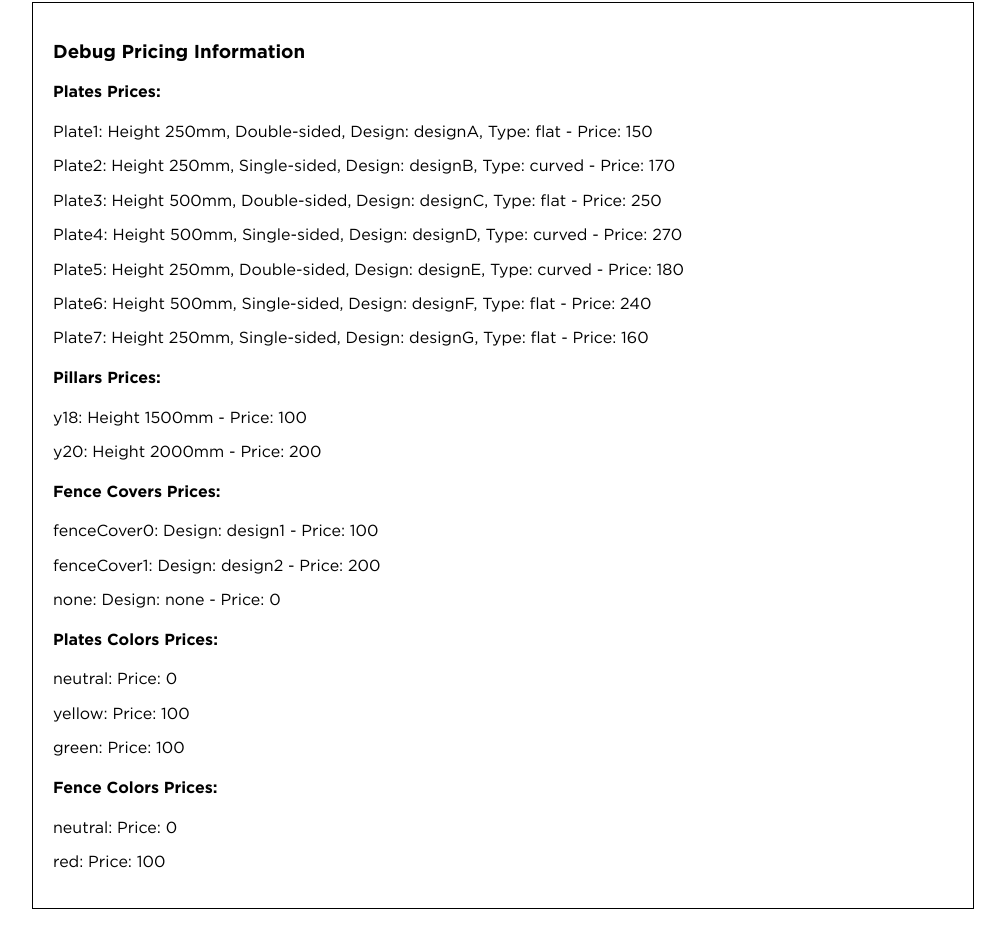
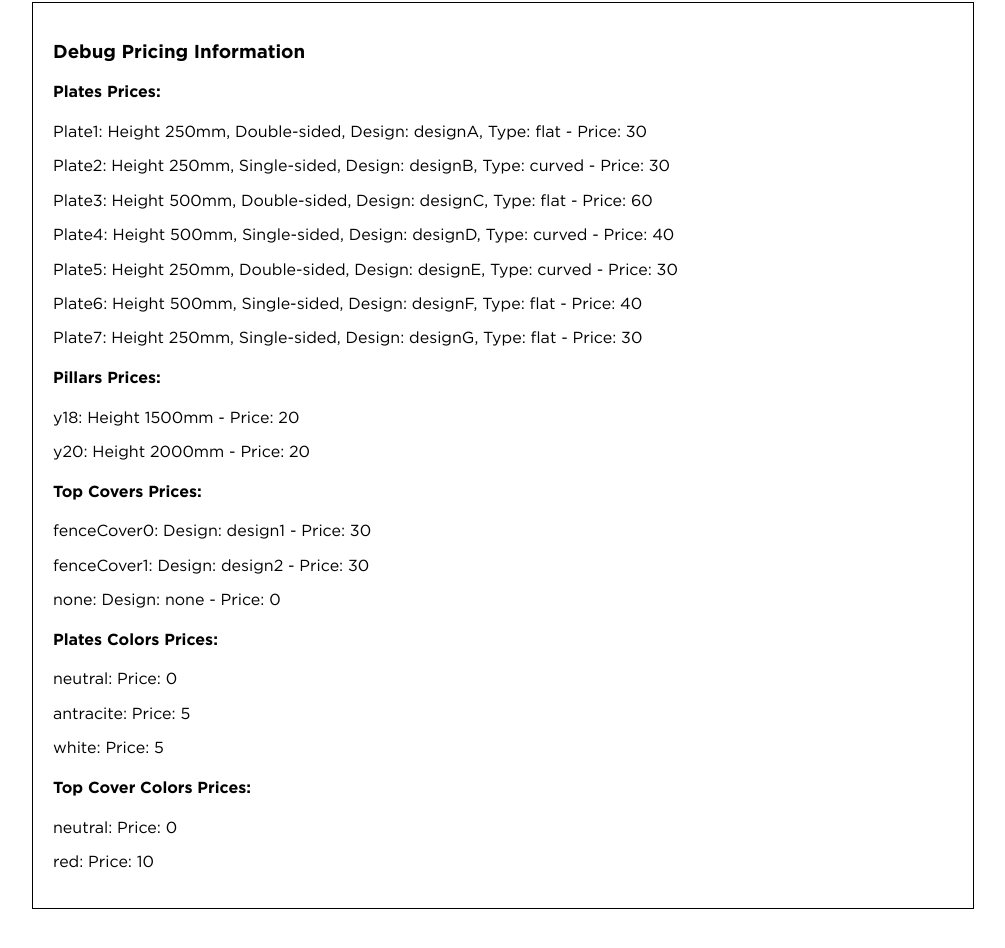
Before and after one commit to derogit/euro_calc, a plain HTML site: page index.html in a window 1280 px wide. Shown: the part 524-1472 px from the top of the page, without its empty margins (137-1142 px from the left). Drawn offline with nearby package versions, Linux system fonts and the light colour scheme.

Commit message:
change price

```diff
--- a/calc.js
+++ b/calc.js
@@ -32,35 +32,35 @@ let maxHeight = 2000;
 // ];
 
 const plates = [
-  { name: "Plate1", height: 250, isDoubleSided: true, design: "designA", image: "1", type: "flat", price: 150 },
-  { name: "Plate2", height: 250, isDoubleSided: false, design: "designB", image: "2", type: "curved", price: 170 },
-  { name: "Plate3", height: 500, isDoubleSided: true, design: "designC", image: "3", type: "flat", price: 250 },
-  { name: "Plate4", height: 500, isDoubleSided: false, design: "designD", image: "5", type: "curved", price: 270 },
-  { name: "Plate5", height: 250, isDoubleSided: true, design: "designE", image: "4", type: "curved", price: 180 },
-  { name: "Plate6", height: 500, isDoubleSided: false, design: "designF", image: "6", type: "flat", price: 240 },
-  { name: "Plate7", height: 250, isDoubleSided: false, design: "designG", image: "7", type: "flat", price: 160 },
+  { name: "Plate1", height: 250, isDoubleSided: true, design: "designA", image: "1", type: "flat", price: 30 },
+  { name: "Plate2", height: 250, isDoubleSided: false, design: "designB", image: "2", type: "curved", price: 30 },
+  { name: "Plate3", height: 500, isDoubleSided: true, design: "designC", image: "3", type: "flat", price: 60 },
+  { name: "Plate4", height: 500, isDoubleSided: false, design: "designD", image: "5", type: "curved", price: 40 },
+  { name: "Plate5", height: 250, isDoubleSided: true, design: "designE", image: "4", type: "curved", price: 30 },
+  { name: "Plate6", height: 500, isDoubleSided: false, design: "designF", image: "6", type: "flat", price: 40 },
+  { name: "Plate7", height: 250, isDoubleSided: false, design: "designG", image: "7", type: "flat", price: 30 },
 ];
 
 const pillars = [
-  { name: "y18", height: 1500, price: 100 },
-  { name: "y20", height: 2000, price: 200 },
+  { name: "y18", height: 1500, price: 20 },
+  { name: "y20", height: 2000, price: 20 },
 ];
 
 const fenceCovers = [
-  { name: "fenceCover0", design: "design1", img: "img/cover/1.jpg", price: 100 },
-  { name: "fenceCover1", design: "design2", img: "img/cover/2.jpg", price: 200 },
+  { name: "fenceCover0", design: "design1", img: "img/cover/1.jpg", price: 30 },
+  { name: "fenceCover1", design: "design2", img: "img/cover/2.jpg", price: 30 },
   { name: "none", design: "none", price: 0 },
 ];
 
 const platesColors = [
   { name: "neutral", price: 0, img: "img/platesColors/plate1.jpg" },
-  { name: "yellow", price: 100, img: "img/platesColors/plate2.jpg" },
-  { name: "green", price: 100, img: "img/platesColors/plate3.jpg" },
+  { name: "antracite", price: 5, img: "img/platesColors/plate2.jpg" },
+  { name: "white", price: 5, img: "img/platesColors/plate3.jpg" },
 ];
 
 const fenceColors = [
   { name: "neutral", price: 0 },
-  { name: "red", price: 100 },
+  { name: "red", price: 10 },
 ];
 
 function nextStep() {
@@ -253,7 +253,7 @@ function thridStepValidator() {
 function renderStep4() {
   $(".step-4__inner").html("");
   $(".step-4__inner").append(`
-    <h4>Choose your fence cover:</h4>
+    <h4>Choose your top cover:</h4>
     <div class="step-selects --cover">
   `);
 
@@ -278,7 +278,7 @@ function renderStep4() {
 
   // Always append the "No fence cover" button
   $(".step-selects.--cover").append(`
-    <button class="choose-fence-cover btn-img --empty" data-cover="none"><span>No fence cover</span></button>
+    <button class="choose-fence-cover btn-img --empty" data-cover="none"><span>No top cover</span></button>
   `);
 
   // Finally, close the div container
@@ -419,7 +419,7 @@ function calculateSummary() {
       totalCost += fenceCover.price * sectionsCount;
 
       $(".step-6__inner").append(`
-        <p>Fence cover (${fenceCover.name}): ${sectionsCount} x ${fenceCover.price}</p>
+        <p>Top cover (${fenceCover.name}): ${sectionsCount} x ${fenceCover.price}</p>
       `);
     }
 
@@ -735,7 +735,7 @@ $(document).ready(function () {
   });
 
   // Добавляем цены для крыш (fenceCovers)
-  debugInfo.append("<h4>Fence Covers Prices:</h4>");
+  debugInfo.append("<h4>Top Covers Prices:</h4>");
   fenceCovers.forEach((cover) => {
     debugInfo.append(`<p>${cover.name}: Design: ${cover.design} - Price: ${cover.price}</p>`);
   });
@@ -747,7 +747,7 @@ $(document).ready(function () {
   });
 
   // Добавляем цены для цветов забора (fenceColors)
-  debugInfo.append("<h4>Fence Colors Prices:</h4>");
+  debugInfo.append("<h4>Top Cover Colors Prices:</h4>");
   fenceColors.forEach((color) => {
     debugInfo.append(`<p>${color.name}: Price: ${color.price}</p>`);
   });
--- a/index.html
+++ b/index.html
@@ -5,7 +5,7 @@
     <meta name="viewport" content="width=device-width, initial-scale=1.0" />
     <title>Document</title>
     <link rel="stylesheet" href="normalize.css" />
-    <link rel="stylesheet" href="calc.css?ver=5" />
+    <link rel="stylesheet" href="calc.css?ver=6" />
     <link href="https://cdn.jsdelivr.net/npm/select2@4.1.0-rc.0/dist/css/select2.min.css" rel="stylesheet" />
   </head>
   <body>
@@ -81,6 +81,6 @@
     <script src="https://cdn.jsdelivr.net/npm/select2@4.1.0-rc.0/dist/js/select2.min.js"></script>
     <script src="https://cdn.jsdelivr.net/npm/select2@4.1.0-rc.0/dist/js/select2.min.js"></script>
 
-    <script src="calc.js?ver=5"></script>
+    <script src="calc.js?ver=6"></script>
   </body>
 </html>
```
